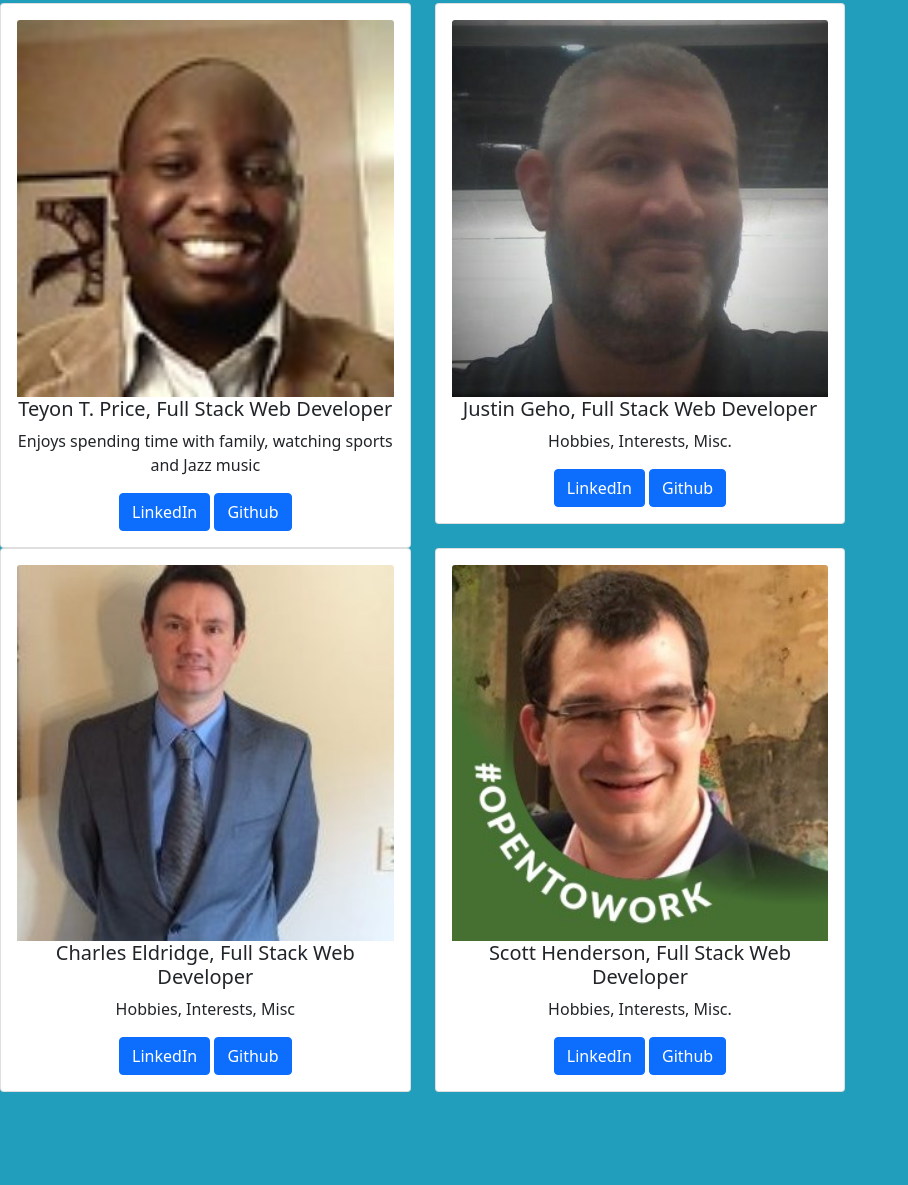
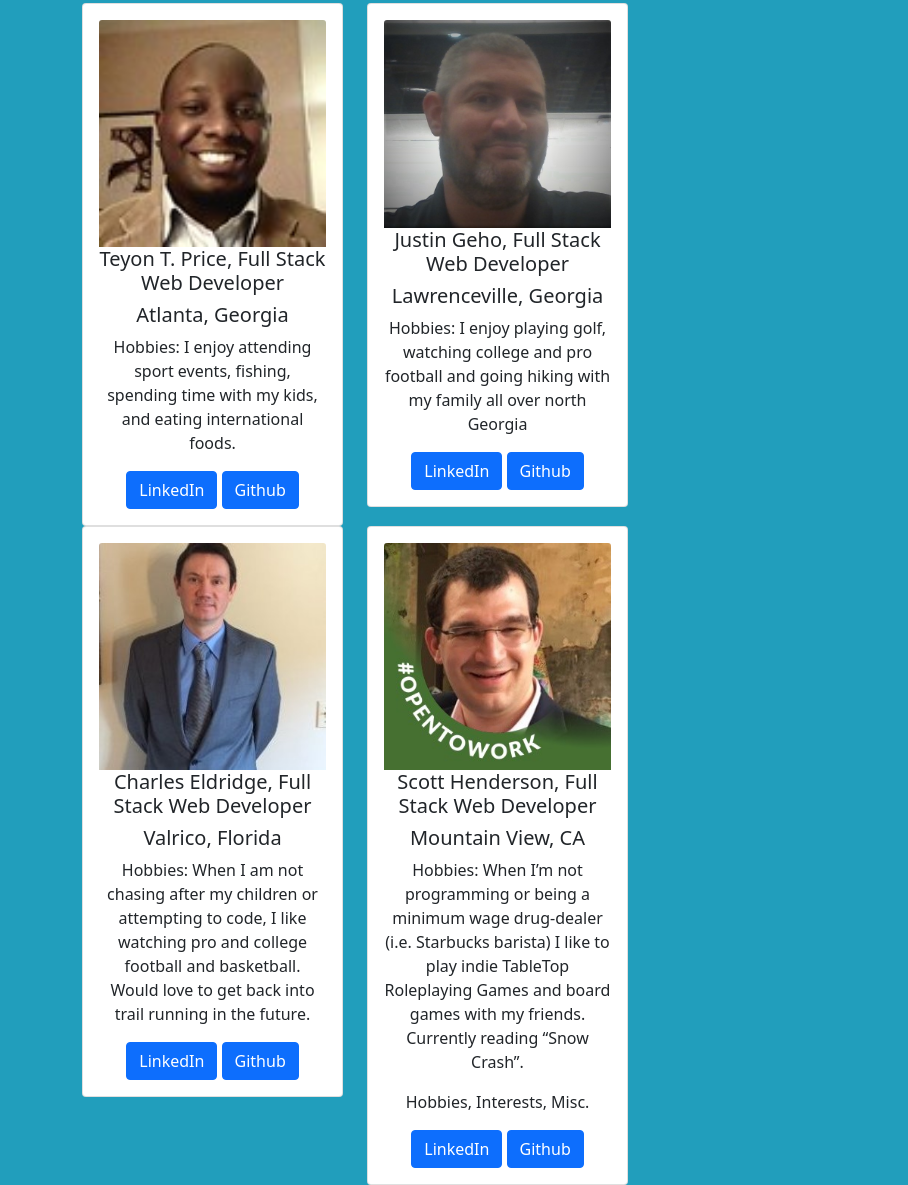
Before and after one commit to JGeho/Front-End-Project-DC, a plain HTML site: page about.html in a window 1280 px wide. Shown: the part 102-1287 px from the top of the page, without its empty margins (0-908 px from the left). Before the commit the page ends 1194 px from the top, so only its background shows below. Drawn offline with nearby package versions, Linux system fonts and the light colour scheme.

Commit message:
About Us Page

```diff
--- a/about.html
+++ b/about.html
@@ -29,31 +29,35 @@
                 <a href="petsearch.html" class="nav-link">Pet Search</a>
               </li>
               <li class="nav-item active">
-                <a href="aboutus.html" class="nav-link">About Us</a>
+                <a href="about.html" class="nav-link">About Us</a>
               </li>
               </ul>
           </div>
         </div>
       </nav>
     <!--NavBar End-->
-    <div class="row">
-        <div class="col-sm-4">
+
+    <div class="container">
+      <div class="row">
+        <div class="col-md-6 col-lg-3">
           <div class="card text-center">
             <div class="card-body">
                 <img class="card-img-top" src="pic.jpg" alt="Card image cap">
               <h5 class="card-title">Teyon T. Price, Full Stack Web Developer</h5>
-              <p class="card-text">Enjoys spending time with family, watching sports and Jazz music</p>
+              <h5 class="card-title">Atlanta, Georgia</h5>
+              <p class="card-text">Hobbies: I enjoy attending sport events, fishing, spending time with my kids, and eating international foods.</p>
               <a href="https://www.linkedin.com/in/teyontprice/" class="btn btn-primary">LinkedIn</a>
               <a href="https://github.com/TeyonP" class="btn btn-primary">Github</a>
             </div>
           </div>
         </div>
-        <div class="col-sm-4">
+        <div class="col-md-6 col-lg-3">
           <div class="card text-center">
             <div class="card-body">
-                <img class="card-img-top" src="jgeho.jpg" alt="Card image cap">
+                <img class="card-img-top" src="images\JustinPic.jpg" alt="Card image cap">
               <h5 class="card-title">Justin Geho, Full Stack Web Developer</h5>
-              <p class="card-text">Hobbies, Interests, Misc.</p>
+              <h5 class="card-title">Lawrenceville, Georgia</h5>
+              <p class="card-text">Hobbies:  I enjoy playing golf, watching college and pro football and going hiking with my family all over north Georgia</p>
               <a href="https://www.linkedin.com/in/justin-geho/" class="btn btn-primary">LinkedIn</a>
               <a href="https://github.com/JGeho" class="btn btn-primary">Github</a>
             </div>
@@ -61,28 +65,32 @@
         </div>
       </div>
       <div class="row">
-        <div class="col-sm-4">
+        <div class="col-md-6 col-lg-3">
           <div class="card text-center">
             <div class="card-body">
-                <img class="card-img-top" src="celd.jpg" alt="Card image cap">
+                <img class="card-img-top" src="images\celd.jpg" alt="Card image cap">
               <h5 class="card-title">Charles Eldridge, Full Stack Web Developer</h5>
-              <p class="card-text">Hobbies, Interests, Misc</p>
+              <h5 class="card-title">Valrico, Florida</h5>
+              <p class="card-text">Hobbies:  When I am not chasing after my children or attempting to code, I like watching pro and college football and basketball.  Would love to get back into trail running in the future.</p>
               <a href="https://www.linkedin.com/in/charles-eldridge-2b26b2b7/" class="btn btn-primary">LinkedIn</a>
               <a href="https://github.com/Eldridge0831" class="btn btn-primary">Github</a>
             </div>
           </div>
         </div>
-        <div class="col-sm-4">
+        <div class="col-md-6 col-lg-3">
           <div class="card text-center">
             <div class="card-body">
-                <img class="card-img-top" src="shend.jpg" alt="Card image cap">
+                <img class="card-img-top" src="images\shend.jpg" alt="Card image cap">
               <h5 class="card-title">Scott Henderson, Full Stack Web Developer</h5>
+              <h5 class="card-title">Mountain View, CA</h5>
+              <p class="card-text">Hobbies: When I’m not programming or being a minimum wage drug-dealer (i.e. Starbucks barista) I like to play indie TableTop Roleplaying Games and board games with my friends. Currently reading “Snow Crash”.</p>
               <p class="card-text">Hobbies, Interests, Misc.</p>
-              <a href="https://www.linkedin.com/in/charles-eldridge-2b26b2b7/" class="btn btn-primary">LinkedIn</a>
+              <a href="https://www.linkedin.com/in/scottmchenderson/" class="btn btn-primary">LinkedIn</a>
               <a href="https://github.com/smhenderson89" class="btn btn-primary">Github</a>
             </div>
           </div>
         </div>
       </div>
+    </div>
 </body>
 </html>
```
Also changed, not shown: images/celd.jpg (renamed from celd.jpg), images/shend.jpg (renamed from shend.jpg), jgeho.jpg (deleted).
